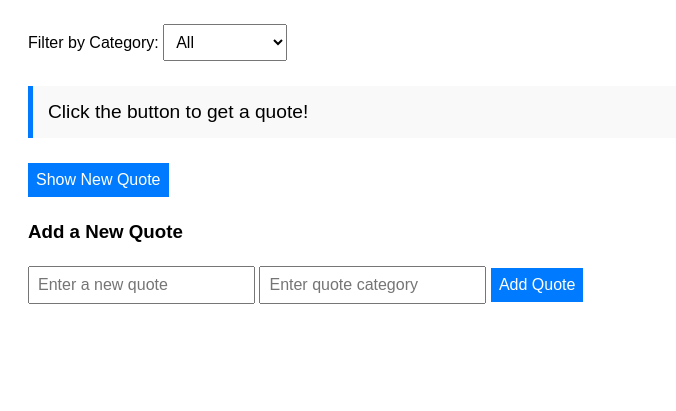
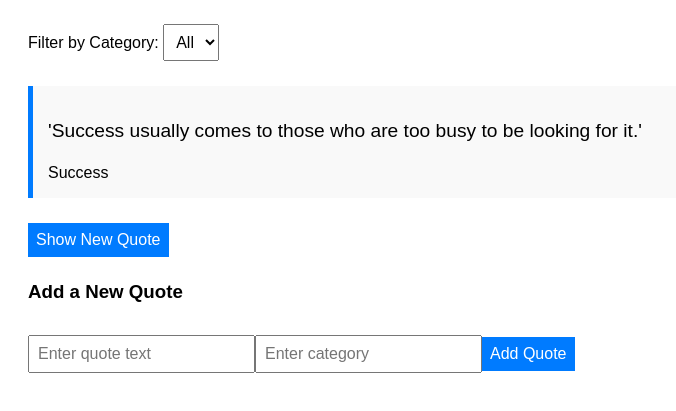
Before and after one commit to Sadiqag2001/alx_fe_javascript, a plain HTML site: page dom-manipulation/index.html in a window 1280 px wide. Both pictures are taken after typing "Sample", "Sample" into the empty fields and a click on the button "Add Quote". Shown: the part 89-500 px from the top of the page, without its empty margins (0-676 px from the left). Drawn offline with Linux system fonts and the light colour scheme.

Commit message:
Initial commit

```diff
--- a/dom-manipulation/index.html
+++ b/dom-manipulation/index.html
@@ -19,11 +19,11 @@
   <button id="newQuote">Show New Quote</button>
 
   <h3>Add a New Quote</h3>
-  <div>
+  <!-- <div>
     <input id="newQuoteText" type="text" placeholder="Enter a new quote" />
     <input id="newQuoteCategory" type="text" placeholder="Enter quote category" />
     <button onclick="addQuote()">Add Quote</button>
-  </div>
+  </div> -->
 
   <script src="script.js"></script>
 </body>
--- a/dom-manipulation/script.js
+++ b/dom-manipulation/script.js
@@ -1,67 +1,68 @@
-// Initial set of quotes
-let quotes = [
+let quotesArray = [
   { text: "The best way to get started is to quit talking and begin doing.", category: "Motivation" },
   { text: "Life is what happens when you're busy making other plans.", category: "Life" },
   { text: "Do not dwell in the past, do not dream of the future, concentrate the mind on the present moment.", category: "Mindfulness" },
   { text: "Success usually comes to those who are too busy to be looking for it.", category: "Success" },
   { text: "The only limit to our realization of tomorrow is our doubts of today.", category: "Inspiration" },
 ];
+function showRandomQuote(){
+    const randomIndex = Math.floor(Math.random() * quotesArray.length);
+    const quote = quotesArray[randomIndex];
 
-// Populate category dropdown
-function populateCategoryOptions() {
-  const categories = new Set();
-  quotes.forEach(q => categories.add(q.category));
+    const quoteDiv = document.getElementById('quoteDisplay');
+    quoteDiv.innerHTML = `<p>'${quote.text}'</p>
+                        <small>${quote.category}</small>`
 
-  const select = document.getElementById("categoryFilter");
-  select.innerHTML = `<option value="all">All</option>`; // Reset
-  categories.forEach(cat => {
-    const option = document.createElement("option");
-    option.value = cat;
-    option.textContent = cat;
-    select.appendChild(option);
-  });
 }
 
-// Show a random quote
-function showRandomQuote() {
-  const selectedCategory = document.getElementById("categoryFilter").value;
+function createAddQuoteForm(){
+    const form = document.createElement('form');
 
-  let filteredQuotes = quotes;
-  if (selectedCategory !== "all") {
-    filteredQuotes = quotes.filter(q => q.category === selectedCategory);
-  }
+    const quoteInput = document.createElement('input');
+    quoteInput.type = 'text';
+    quoteInput.required = true;
+    quoteInput.placeholder = 'Enter quote text';
 
-  if (filteredQuotes.length === 0) {
-    document.getElementById("quoteDisplay").textContent = "No quotes in this category.";
-    return;
-  }
+    const categoryInput = document.createElement('input');
+    categoryInput.type = 'text';
+    categoryInput.required = true;
+    categoryInput.placeholder = 'Enter category';
 
-  const randomIndex = Math.floor(Math.random() * filteredQuotes.length);
-  document.getElementById("quoteDisplay").textContent = `"${filteredQuotes[randomIndex].text}"`;
+    const submitBtn = document.createElement('button');
+    submitBtn.type = 'submit';
+    submitBtn.textContent = 'Add Quote';
+    submitBtn.style.marginTop = '15px';
+
+    quoteInput.classList.add('custom-placeholder');
+    categoryInput.classList.add('custom-placeholder');
+
+
+    form.appendChild(quoteInput);
+    form.appendChild(categoryInput);
+    form.appendChild(submitBtn);
+
+    form.addEventListener('submit', function(event){
+        console.log(event);
+        event.preventDefault();
+
+        const newQuote = {
+            text: quoteInput.value.trim(),
+            category: categoryInput.value.trim()
+        };
+
+            quotesArray.push(newQuote);
+
+            quoteInput.value = "";
+            categoryInput.value = "";
+
+            showRandomQuote();
+    });
+
+    document.body.appendChild(form);
 }
 
-// Add a new quote
-function addQuote() {
-  const textInput = document.getElementById("newQuoteText");
-  const categoryInput = document.getElementById("newQuoteCategory");
-  const quoteText = textInput.value.trim();
-  const quoteCategory = categoryInput.value.trim();
-
-  if (!quoteText || !quoteCategory) {
-    alert("Please enter both quote and category.");
-    return;
-  }
-
-  quotes.push({ text: quoteText, category: quoteCategory });
-  populateCategoryOptions(); // Refresh dropdown
-  textInput.value = "";
-  categoryInput.value = "";
-  alert("Quote added!");
-}
-
-// Event listeners
-document.getElementById("newQuote").addEventListener("click", showRandomQuote);
-document.getElementById("categoryFilter").addEventListener("change", showRandomQuote);
-
-// Initialize
-populateCategoryOptions();
+document.addEventListener("DOMContentLoaded", function () {
+ showRandomQuote();
+ document.getElementById('newQuote').addEventListener('click', showRandomQuote);
+ createAddQuoteForm();
+});
```
